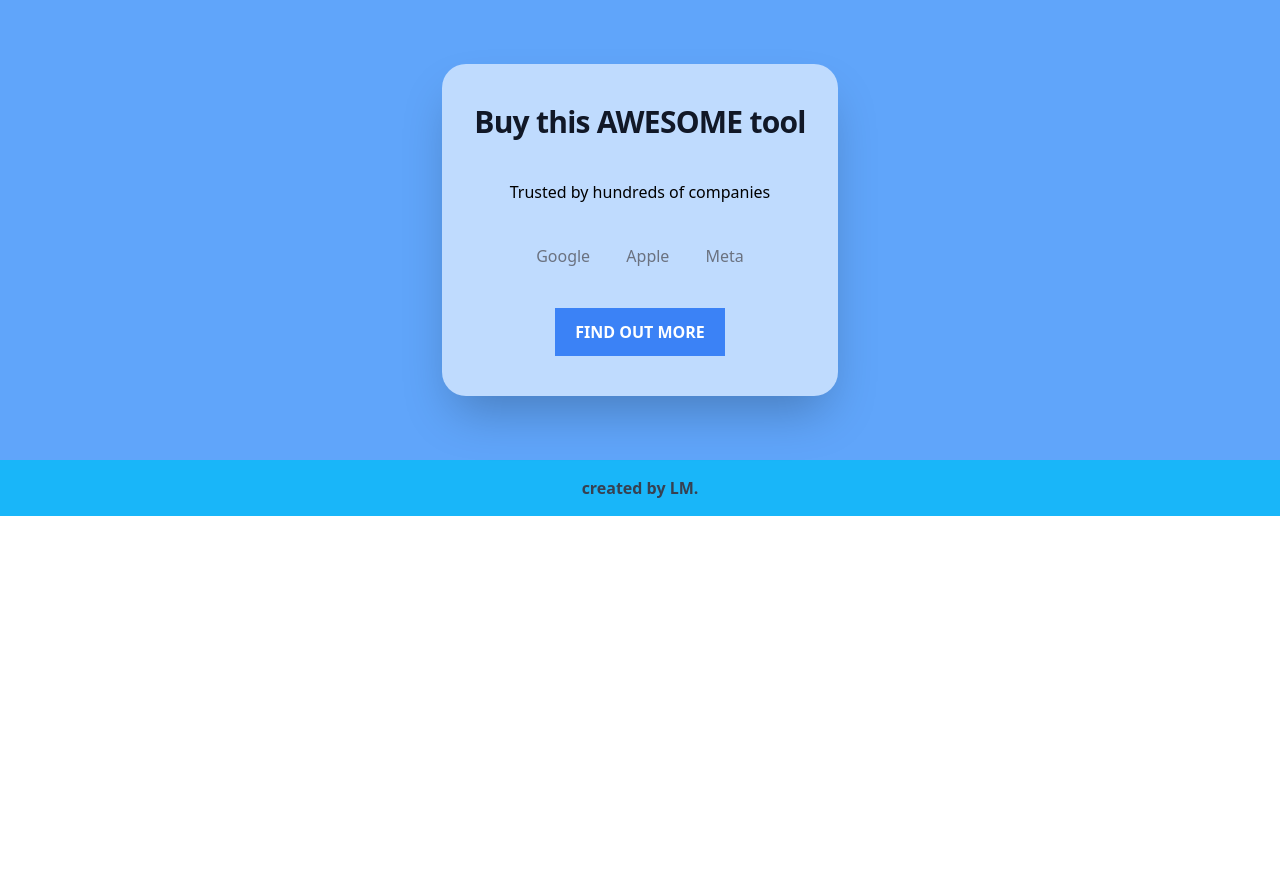
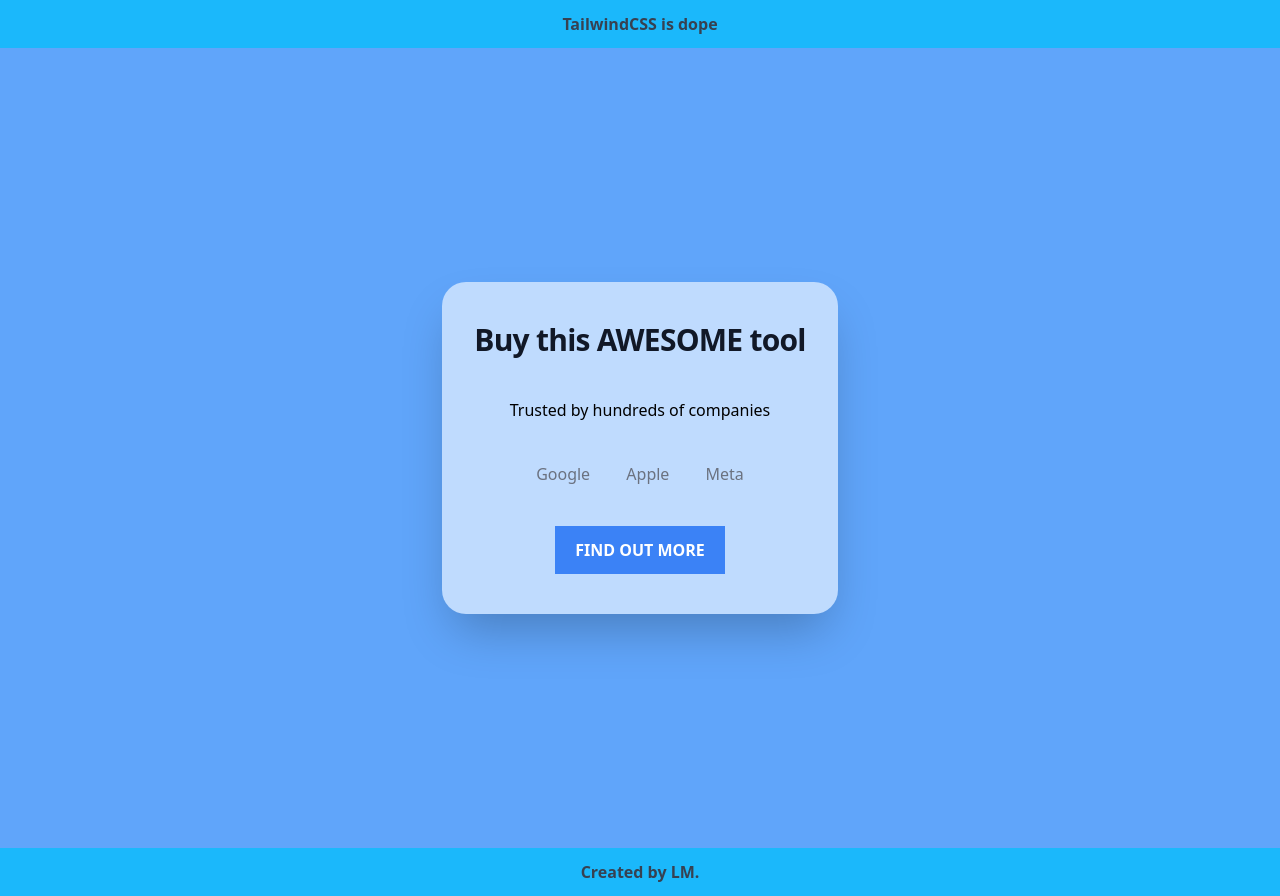
Before and after one commit to GooferG/test-landing, a website: page index.html in a window 1280 px wide. Before the commit the page ends 800 px from the top, so only its background shows below. Drawn offline with Linux system fonts and the light colour scheme.

Commit message:
header and footer match

```diff
--- a/index.html
+++ b/index.html
@@ -7,8 +7,16 @@
     <link rel="stylesheet" href="./tailwind/output.css" />
     <title>Document</title>
   </head>
-  <body class="">
-    <section class="flex items-center py-16 h-auto bg-blue-400">
+  <body>
+    <header
+      class="text-gray-700 text-center p-3 font-black"
+      style="background-color: rgba(7, 178, 251, 0.918)"
+    >
+      <ul>
+        <li class="text-center">TailwindCSS is dope</li>
+      </ul>
+    </header>
+    <section class="flex items-center py-16 bg-blue-400 h-screen">
       <div
         class="py-10 bg-blue-200 rounded-3xl p-8 m-auto shadow-2xl hover:bg-blue-300"
       >
@@ -30,12 +38,14 @@
         </button>
       </div>
     </section>
-    <footer class="bg-gray-200 text-center lg:text-left">
+    <footer class="text-center lg:text-left">
       <div
-        class="text-gray-700 text-center p-4 font-black"
+        class="text-gray-700 text-center p-3 font-black"
         style="background-color: rgba(7, 178, 251, 0.918)"
       >
-        created by LM.
+        <ul>
+          <li class="">Created by LM.</li>
+        </ul>
       </div>
     </footer>
   </body>
```
Also changed, not shown: tailwind/output.css.
